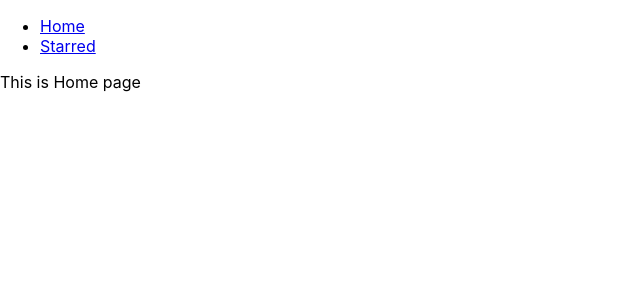
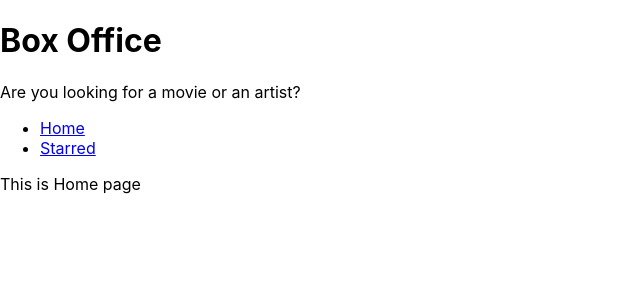
Before and after one commit to malinova/box-office, a React (Create React App) app: page / in a window 1280 px wide. Shown: the top 300 px of the page, without its empty margins (0-640 px from the left). Built offline with nearby package versions, Linux system fonts and the light colour scheme.

Commit message:
Added layout management and created title.

```diff
--- a/src/App.js
+++ b/src/App.js
@@ -1,13 +1,11 @@
 import React from 'react';
 import { Routes, Route } from 'react-router-dom';
-import Navs from './components/Navs';
 import Home from './pages/Home';
 import Starred from './pages/Starred';
 
 function App() {
   return (
     <div>
-      <Navs />
       <Routes>
         <Route path="/" element={<Home />} />
         <Route path="/starred" element={<Starred />} />
--- /dev/null
+++ b/src/components/MainPageLayout.js
@@ -0,0 +1,18 @@
+import React from 'react';
+import Navs from './Navs';
+import Title from './Title';
+
+const MainPageLayout = ({ children }) => {
+  return (
+    <div>
+      <Title
+        title="Box Office"
+        subtitle="Are you looking for a movie or an artist?"
+      />
+      <Navs />
+      {children}
+    </div>
+  );
+};
+
+export default MainPageLayout;
--- /dev/null
+++ b/src/components/Title.js
@@ -0,0 +1,12 @@
+import React from 'react';
+
+const Title = ({ title, subtitle }) => {
+  return (
+    <div>
+      <h1>{title}</h1>
+      <p>{subtitle}</p>
+    </div>
+  );
+};
+
+export default Title;
--- a/src/pages/Home.js
+++ b/src/pages/Home.js
@@ -1,7 +1,8 @@
 import React from 'react';
+import MainPageLayout from '../components/MainPageLayout';
 
 const Home = () => {
-  return <div>This is Home page</div>;
+  return <MainPageLayout>This is Home page</MainPageLayout>;
 };
 
 export default Home;
--- a/src/pages/Starred.js
+++ b/src/pages/Starred.js
@@ -1,7 +1,8 @@
 import React from 'react';
+import MainPageLayout from '../components/MainPageLayout';
 
 const Starred = () => {
-  return <div>This is Starred page</div>;
+  return <MainPageLayout>This is Starred page</MainPageLayout>;
 };
 
 export default Starred;
```
Also changed, not shown: 1 other file (tests, documents, lock files or other folders).
